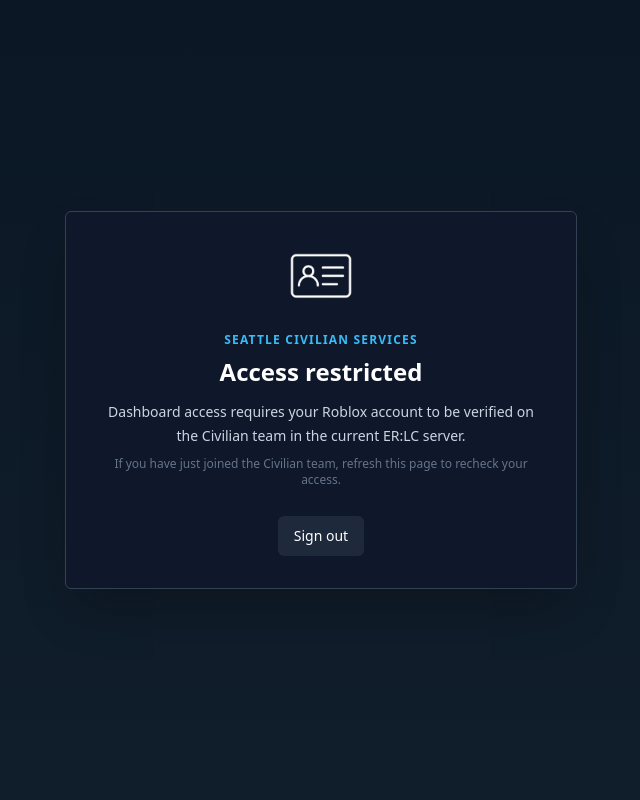
After one commit to Echo-Industries/Civilian-Dashboard, a Flask app: template templates/access_denied.html in a window 1280 px wide. The commit adds this page. Shown: the whole page, without its empty margins (319-959 px from the left). Run offline with Flask 3, Linux system fonts and the light colour scheme; the template is opened without the code that fills it, so the values that code supplies are empty; some libraries are stand-ins or nearby versions.

Commit message:
"Removed FBI 10 most wanted list and added a new access denied page for users not on the civilian team in game, trying to log in."

```diff
--- a/app.py
+++ b/app.py
@@ -84,8 +84,12 @@ def login_required(handler):
 @app.route("/")
 def index():
     """Serves the main Civilian Portal frontend interface."""
-    if not current_user():
+    user = current_user()
+    if not user:
         return redirect(url_for("sign_in"))
+    _, player, error = _load_server_state(user)
+    if error or not player or not _is_civilian(player):
+        return render_template("access_denied.html"), 403
     return render_template("index.html")
 
 
@@ -221,49 +225,6 @@ def _is_civilian(player):
     return str(player.get("Team") or player.get("Job") or player.get("team") or "").strip().lower() == "civilian"
 
 
-def _most_wanted_players(players):
-    wanted_players = []
-    if isinstance(players, dict):
-        players = list(players.values())
-
-    for player in players:
-        if isinstance(player, str):
-            username, _, player_id = player.partition(":")
-            player = {"Username": username, "Player": player, "Id": player_id or None}
-        if not isinstance(player, dict):
-            continue
-
-        wanted_value = player.get("Wanted", player.get("IsWanted", player.get("WantedStatus")))
-        wanted_text = str(wanted_value).strip().lower()
-        wanted_level = player.get("WantedLevel", player.get("WantedStars", player.get("wanted_level", 0)))
-        try:
-            wanted_level = max(0, int(wanted_level or 0))
-        except (TypeError, ValueError):
-            wanted_level = 0
-
-        if wanted_text not in {"true", "yes", "wanted", "1"} and wanted_level == 0:
-            continue
-
-        raw_player = str(player.get("Player", ""))
-        parsed_username = raw_player.partition(":")[0]
-        username = str(player.get("Username") or player.get("Name") or parsed_username).strip()
-        if username:
-            wanted_players.append({
-                "username": username,
-                "team": str(player.get("Team") or player.get("Job") or "Unknown"),
-                "wanted_level": wanted_level or 1,
-            })
-
-    return sorted(wanted_players, key=lambda player: (-player["wanted_level"], player["username"].lower()))[:10]
-
-
-def _has_wanted_player_data(players):
-    if isinstance(players, dict):
-        players = players.values()
-    wanted_fields = {"Wanted", "IsWanted", "WantedStatus", "WantedLevel", "WantedStars", "wanted_level"}
-    return any(isinstance(player, dict) and wanted_fields.intersection(player) for player in players)
-
-
 def _vehicle_matches_user(vehicle, user):
     for key in ("OwnerId", "OwnerID", "UserId", "UserID", "PlayerId", "PlayerID"):
         if vehicle.get(key) is not None and str(vehicle[key]) == str(user.get("id", "")):
@@ -322,16 +283,16 @@ def _load_server_state(user):
 @login_required
 def civilian_calls():
     user = current_user()
-    if request.method == "GET":
-        return jsonify({"calls": _owned_saved_calls(user)})
-
     server_data, player, error = _load_server_state(user)
     if error:
         return jsonify({"error": error[0]}), error[1]
     if not player:
         return jsonify({"error": "Your Roblox account is not currently in the ER:LC server."}), 403
     if not _is_civilian(player):
-        return jsonify({"error": "Switch to the Civilian team in game before requesting assistance."}), 403
+        return jsonify({"error": "Switch to the Civilian team in game to access this dashboard."}), 403
+
+    if request.method == "GET":
+        return jsonify({"calls": _owned_saved_calls(user)})
 
     payload = request.get_json(silent=True) or {}
     category = str(payload.get("category", "")).strip()
@@ -364,6 +325,14 @@ def civilian_calls():
 @login_required
 def civilian_vehicles():
     user = current_user()
+    server_data, player, error = _load_server_state(user)
+    if error:
+        return jsonify({"error": error[0]}), error[1]
+    if not player:
+        return jsonify({"error": "Your Roblox account is not currently in the ER:LC server."}), 403
+    if not _is_civilian(player):
+        return jsonify({"error": "Switch to the Civilian team in game to access this dashboard."}), 403
+
     database = get_db()
     if request.method == "GET":
         rows = database.execute(
@@ -372,17 +341,6 @@ def civilian_vehicles():
         ).fetchall()
         database.close()
         return jsonify({"vehicles": [dict(row) for row in rows]})
-
-    server_data, player, error = _load_server_state(user)
-    if error:
-        database.close()
-        return jsonify({"error": error[0]}), error[1]
-    if not player:
-        database.close()
-        return jsonify({"error": "Your Roblox account is not currently in the ER:LC server."}), 403
-    if not _is_civilian(player):
-        database.close()
-        return jsonify({"error": "Switch to the Civilian team in game before registering a vehicle."}), 403
 
     vehicle = _current_vehicle(server_data, user)
     if not vehicle or not vehicle["plate"]:
@@ -402,12 +360,15 @@ def civilian_vehicles():
 
 
 @app.route("/api/erlc/status", methods=["GET"])
+@login_required
 def get_erlc_status():
     """Proxy endpoint to securely fetch live player lists, in-game cash, IDs, active units, and GPS emergency calls from ER:LC."""
     signed_in_user = current_user() or {}
     data, player, error = _load_server_state(signed_in_user)
     if error:
         return jsonify({"error": error[0]}), error[1]
+    if not player or not _is_civilian(player):
+        return jsonify({"error": "Dashboard access requires the Civilian team in ER:LC."}), 403
     current_player = None
     if player:
         raw_player = str(player.get("Player", ""))
@@ -433,8 +394,6 @@ def get_erlc_status():
         "api_connection": True,
         "current_player": current_player,
         "current_vehicle": _current_vehicle(data, signed_in_user) if signed_in_user else None,
-        "most_wanted": _most_wanted_players(data.get("Players", [])) if signed_in_user else [],
-        "most_wanted_available": _has_wanted_player_data(data.get("Players", [])) if signed_in_user else False,
         "emergency_calls": owned_emergency_calls,
         "saved_calls": _owned_saved_calls(signed_in_user) if signed_in_user else [],
     })
--- /dev/null
+++ b/templates/access_denied.html
@@ -0,0 +1,29 @@
+<!DOCTYPE html>
+<html lang="en">
+<head>
+    <meta charset="UTF-8">
+    <meta name="viewport" content="width=device-width, initial-scale=1.0">
+    <title>Access Restricted | Seattle Civilian Portal</title>
+    <link rel="icon" type="image/png" href="{{ url_for('static', filename='images/Tab_Logo_ID.png') }}">
+    <script src="https://cdn.tailwindcss.com"></script>
+    <style>
+        body {
+            background: linear-gradient(180deg, #0b1724 0%, #101d2a 100%);
+            color: #e2e8f0;
+            font-family: system-ui, -apple-system, BlinkMacSystemFont, 'Segoe UI', sans-serif;
+        }
+    </style>
+</head>
+<body class="min-h-screen flex items-center justify-center px-6">
+    <main class="w-full max-w-lg bg-slate-900 border border-slate-700 rounded-md p-8 text-center shadow-2xl">
+        <img src="{{ url_for('static', filename='images/Tab_Logo_ID.png') }}" alt="Seattle Civilian Portal" class="w-16 h-16 object-contain mx-auto mb-6">
+        <p class="text-xs uppercase tracking-widest text-sky-400 font-semibold">Seattle Civilian Services</p>
+        <h1 class="mt-2 text-2xl font-bold text-white">Access restricted</h1>
+        <p class="mt-3 text-sm leading-6 text-slate-300">Dashboard access requires your Roblox account to be verified on the Civilian team in the current ER:LC server.</p>
+        <p class="mt-2 text-xs text-slate-500">If you have just joined the Civilian team, refresh this page to recheck your access.</p>
+        <a href="{{ url_for('logout') }}" class="mt-7 inline-flex items-center justify-center rounded-md bg-slate-800 px-4 py-2.5 text-sm font-medium text-white hover:bg-slate-700">
+            Sign out
+        </a>
+    </main>
+</body>
+</html>
--- a/templates/sign_in.html
+++ b/templates/sign_in.html
@@ -4,6 +4,7 @@
     <meta charset="UTF-8">
     <meta name="viewport" content="width=device-width, initial-scale=1.0">
     <title>Sign in | Seattle, Washington Civilian Portal</title>
+    <link rel="icon" type="image/png" href="{{ url_for('static', filename='images/Tab_Logo_ID.png') }}">
     <script src="https://cdn.tailwindcss.com"></script>
 </head>
 <body class="min-h-screen bg-slate-950 text-white flex items-center justify-center p-6">
```
Also changed, not shown: templates/index.html (+0 -69 lines), README.md.
